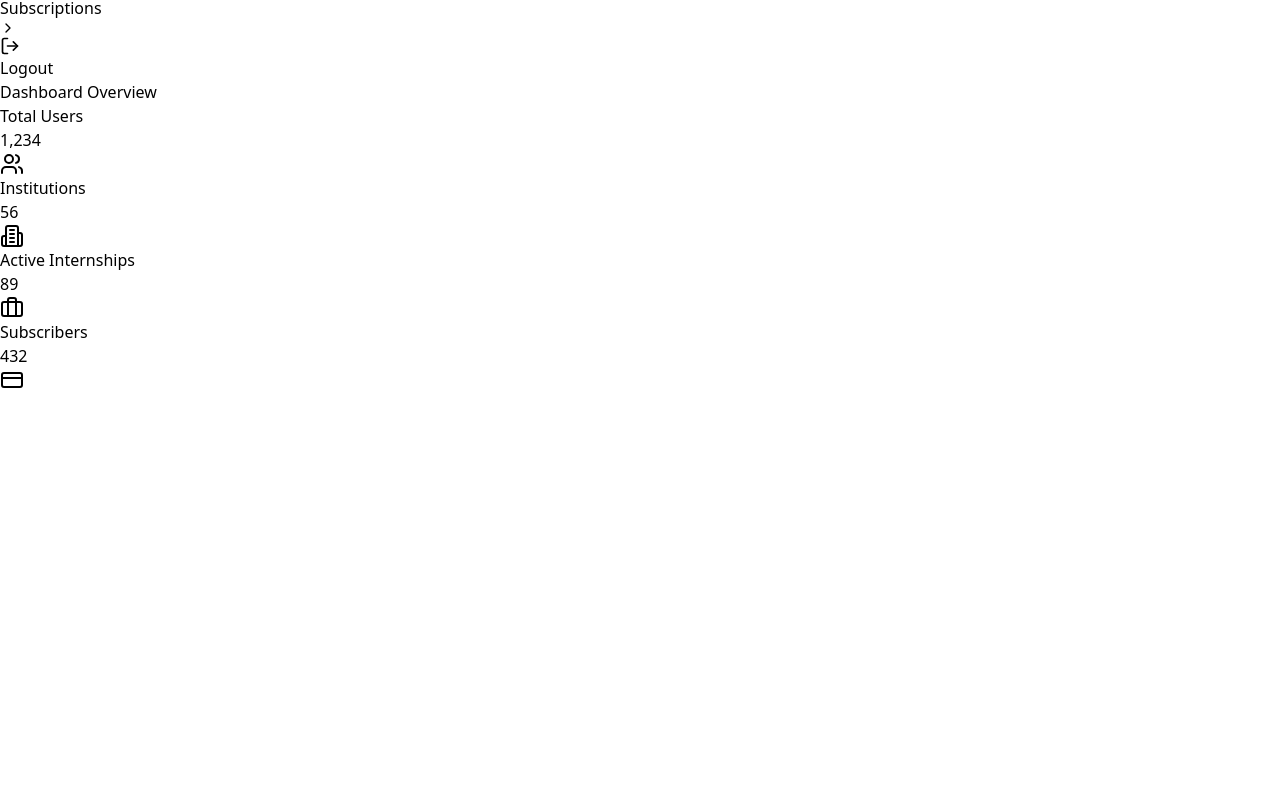
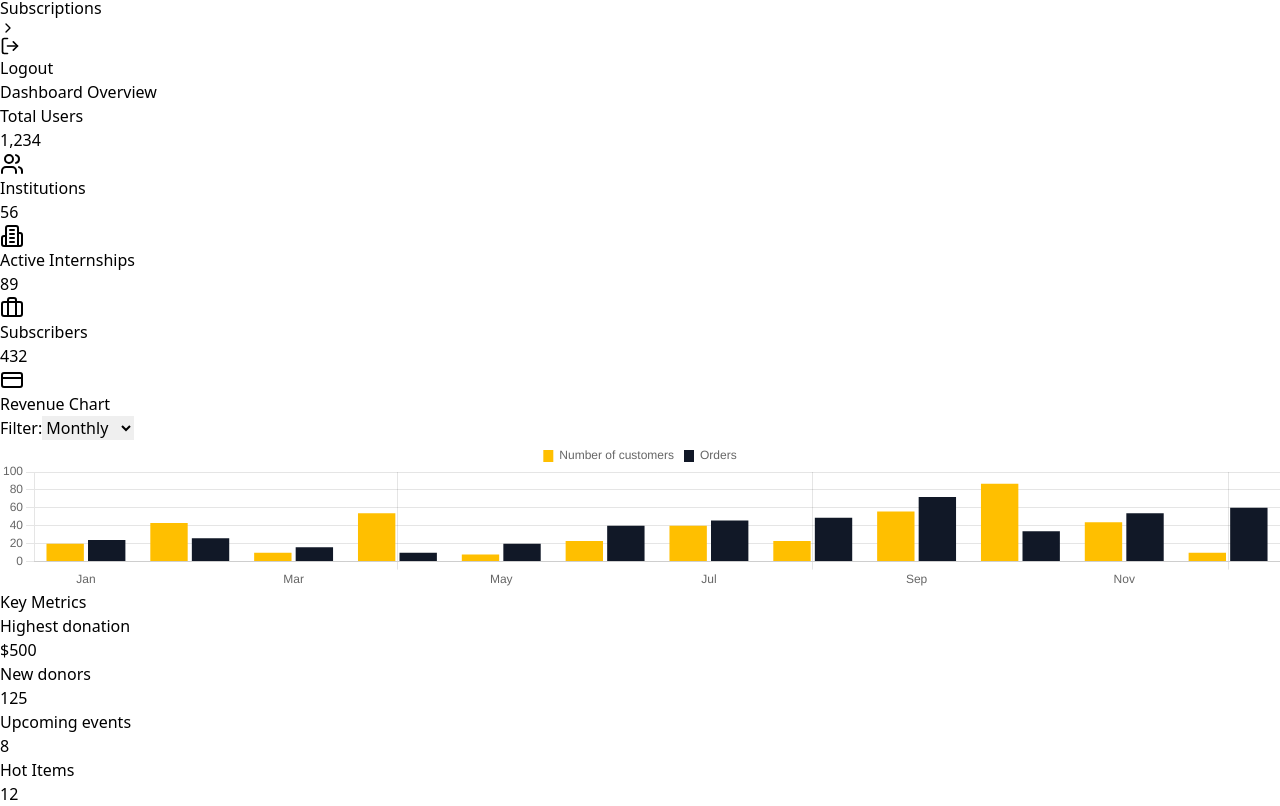
Before and after one commit to baudoinvic/intern-connect, a React (Vite) app: page /admin-dashboard in a window 1280 px wide. Shown: the part 578-1384 px from the top of the page. Before the commit the page ends 970 px from the top, so only its background shows below. Built offline with nearby package versions, Linux system fonts and the light colour scheme.

Commit message:
fixing chart page

```diff
--- a/src/App.jsx
+++ b/src/App.jsx
@@ -215,6 +215,8 @@ import CurrentInternship from "./components/Student/CurrentInternship";
 import Listings from "./components/Student/Listings";
 import StudentDashboard from "./components/Student/StudentDashboard";
 import AboutPage from "./components/HeroSection/About";
+import RevenueChart from "./components/Admin/Chart";
+
 
 function App() {
   return (
@@ -230,6 +232,7 @@ function App() {
         {/* Dashboard Routes */}
         <Route path="/admin-dashboard" element={<AdminDashboard />} />
         <Route path="/student-dashboard" element={<StudentDashboard />} />
+        <Route path="/RevenueChart" element={<RevenueChart />} />
         <Route
           path="/coordinator-dashboard"
           element={<CoordinatorDashboard />}
--- a/src/components/Admin/AdminDashboard.jsx
+++ b/src/components/Admin/AdminDashboard.jsx
@@ -13,6 +13,7 @@ import {
 } from "lucide-react";
 import React, { useState } from "react";
 import { Link, useNavigate } from "react-router-dom";
+import RevenueChart from "./Chart";
 
 function AdminDashboard() {
   const navigate = useNavigate();
@@ -60,11 +61,15 @@ function AdminDashboard() {
       </div>
 
       {/* Sidebar */}
-      <div className={`
-        fixed inset-y-0 left-0 transform ${sidebarOpen ? 'translate-x-0' : '-translate-x-full'}
+      <div
+        className={`
+        fixed inset-y-0 left-0 transform ${
+          sidebarOpen ? "translate-x-0" : "-translate-x-full"
+        }
         lg:relative lg:translate-x-0
         w-64 bg-white shadow-lg z-30 transition-transform duration-200 ease-in-out
-      `}>
+      `}
+      >
         <div className="flex items-center justify-between h-16 border-b px-6">
           <h1 className="text-xl font-bold text-gray-800">Admin Portal</h1>
           <button
@@ -102,8 +107,9 @@ function AdminDashboard() {
       {/* Main Content */}
       <div className="flex-1 overflow-auto pt-16 lg:pt-0">
         <div className="p-4 md:p-8">
-          <h2 className="text-2xl font-semibold text-gray-800 mb-6">Dashboard Overview</h2>
-
+          <h2 className="text-2xl font-semibold text-gray-800 mb-6">
+            Dashboard Overview
+          </h2>
           {/* Stats Grid */}
           <div className="grid grid-cols-1 sm:grid-cols-2 lg:grid-cols-4 gap-4 md:gap-6 mb-6">
             {statsCards.map((card, index) => (
@@ -112,11 +118,17 @@ function AdminDashboard() {
                   <div className="p-4 md:p-6">
                     <div className="flex items-center justify-between">
                       <div>
-                        <p className="text-sm font-medium text-gray-600">{card.title}</p>
-                        <p className="text-2xl font-bold text-gray-900 mt-2">{card.count}</p>
+                        <p className="text-sm font-medium text-gray-600">
+                          {card.title}
+                        </p>
+                        <p className="text-2xl font-bold text-gray-900 mt-2">
+                          {card.count}
+                        </p>
                       </div>
-                      <div className={`p-3 rounded-full ${card.color} bg-opacity-10`}>
-                        <div className={`text-${card.color.split('-')[1]}-500`}>
+                      <div
+                        className={`p-3 rounded-full ${card.color} bg-opacity-10`}
+                      >
+                        <div className={`text-${card.color.split("-")[1]}-500`}>
                           {card.icon}
                         </div>
                       </div>
@@ -126,9 +138,8 @@ function AdminDashboard() {
               </Link>
             ))}
           </div>
-
           {/* Recent Activity Section */}
-
+       <RevenueChart />
         </div>
       </div>
     </div>
```
Also changed, not shown: src/components/Admin/Chart.jsx (+123 -2 lines).
